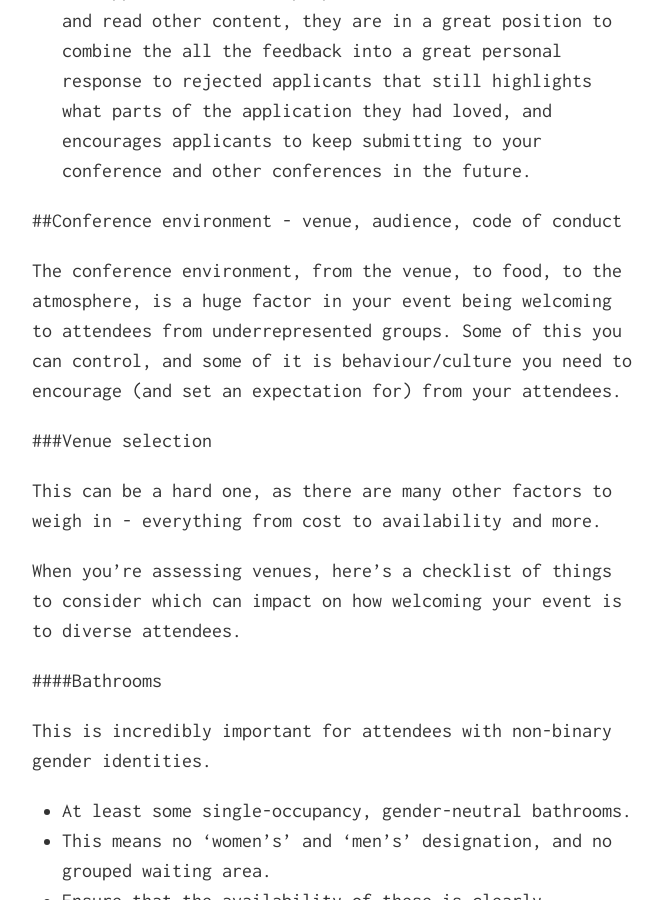
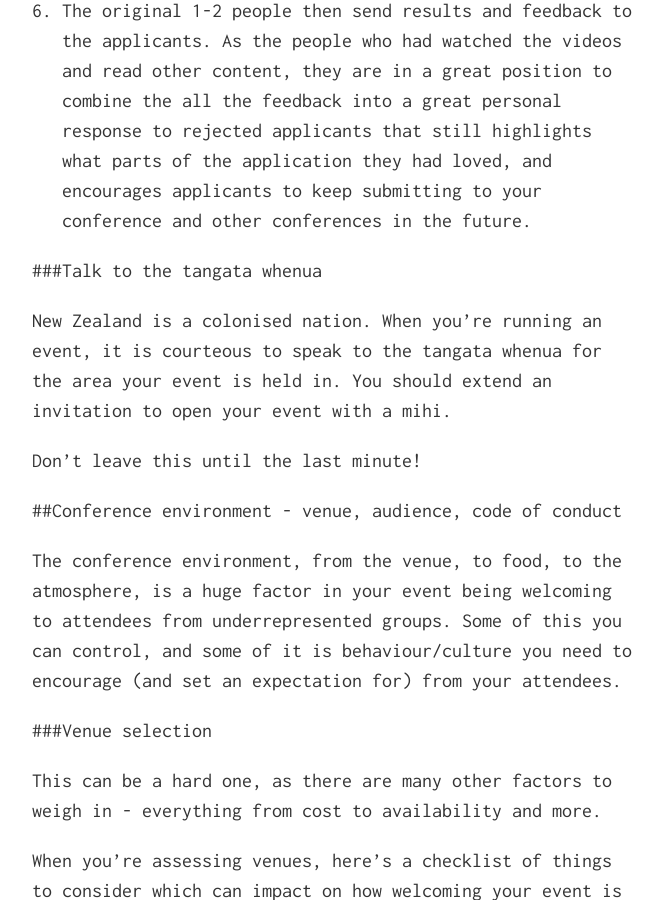
Before and after one commit to hopperfund/events, a Jekyll site: the page built from index.md, in a window 1280 px wide and 900 px high, scrolled down 14944 px. Shown: the whole window, without its empty margins (308-971 px from the left). Built offline with Jekyll 4.4.1, drawn with Linux system fonts in a browser that asks for light colours; some of the changed text lies outside the part shown.

Commit message:
Adding initial tangata whenua engagement section
Fixes issue #48

```diff
--- a/index.md
+++ b/index.md
@@ -47,6 +47,7 @@ Communicating the changes also helps to transfer ownership of your event's atmos
 		- [Hand-picking speakers](#handpick)
 		- [Running a call for papers (CFP)](#cfp)
 		- [Selecting the speakers](#choosing)
+	- [Talk to the tangata whenua](#tangatawhenua)
 - [Conference environment](#environment)
 	- [Venue selection](#venue)
 	- [Bathrooms](#bathrooms)
@@ -262,6 +263,12 @@ In a blind selection process, all details for the submitting speakers are anonym
 4. The proposals are sorted into categories, and if someone feels strongly enough to advocate for or against a talk, that talk is tagged for discussion.
 5. Proposals with an advocate are then discussed with the group, and considered in the framework of a potential conference program. Decisions are then made about accepting or rejecting these talks.
 6. The original 1-2 people then send results and feedback to the applicants. As the people who had watched the videos and read other content, they are in a great position to combine the all the feedback into a great personal response to rejected applicants that still highlights what parts of the application they had loved, and encourages applicants to keep submitting to your conference and other conferences in the future.
+
+###<a name="tangatawhenua"></a>Talk to the tangata whenua
+
+New Zealand is a colonised nation. When you're running an event, it is courteous to speak to the tangata whenua for the area your event is held in. You should extend an invitation to open your event with a mihi.
+
+Don't leave this until the last minute!
 
 ##<a name="environment"></a>Conference environment - venue, audience, code of conduct
 
```
